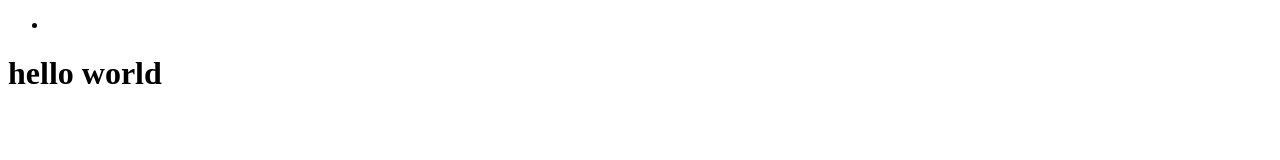
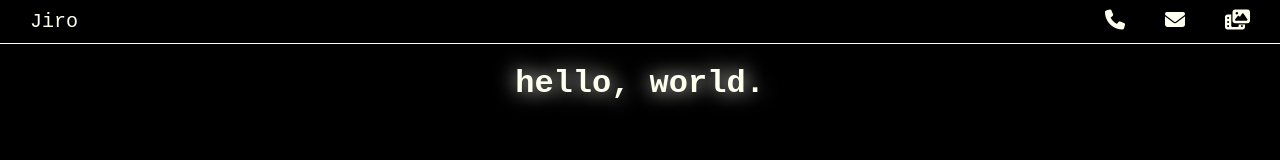
Before and after one commit to demuriffic/demuriffic.github.io, a plain HTML site: page index.html in a window 1280 px wide. Drawn offline with Linux system fonts and the light colour scheme.

Commit message:
Added styling and navbar

```diff
--- a/index.html
+++ b/index.html
@@ -3,17 +3,21 @@
 <head>
     <meta charset="UTF-8">
     <meta name="viewport" content="width=device-width, initial-scale=1.0">
-    <title>Document</title>
+    <title>Jiro's Website</title>
     <link rel="stylesheet" href="style.css">
+    <script src="https://kit.fontawesome.com/c9d39c1124.js" crossorigin="anonymous"></script>
+    <script src="index.js"></script>
 </head>
 <body>
-    <script src="index.js"></script>
-    <nav>
-        <ul>
-            <li></li>
+    <nav class="navbar">
+        <ul class="main-nav">
+            <li class="navlink" id="left"><a href="#home">Jiro</a></li>
+            <li class="navlink"><a href="#contact"><i class="fa-solid fa-phone"></i></a></li>
+            <li class="navlink"><a href="mailto:cjr.gfx@gmail.com"><i class="fa-solid fa-envelope"></i></a></li>
+            <li class="navlink"><a href="#stuff"><i class="fa-solid fa-photo-film"></i></a></li>
         </ul>
     </nav>
-    <h1 class="classname">hello world</h1>
-    <p id="idname"></p>
+</div>
+    <h1 class="hello">hello, world.</h1>
 </body>
 </html>
--- a/style.css
+++ b/style.css
@@ -0,0 +1,48 @@
+body {
+    padding: 0;
+    margin: 0;
+    background-color: black;
+    font-family: 'Courier New', Courier, monospace
+}
+
+.hello {
+    color: ivory;
+    text-align: center;
+    text-shadow: ivory 0 0 20px;
+}
+.main-nav {
+    background-color: black;
+    padding: 10px 10px;
+    margin: 0;
+    overflow: hidden;
+    display: flex;
+    border-bottom: ivory;
+}
+
+.navbar {
+    border-bottom: 1px solid ivory;
+}
+
+.navlink {
+    list-style-type: none;
+    text-decoration: none;
+}
+
+#left {
+    margin-right: auto;
+}
+
+.navlink > a {
+    text-decoration: none;
+    padding: 10px clamp(15px, 2.5vw, 20px);
+    text-align: center;
+    font-size: clamp(18px, 2.5vw, 20px);
+    color: ivory;
+    transition-duration: 250ms;
+}
+
+a:hover {
+    color: crimson;
+    text-shadow: crimson 0 0 12px;
+    transition-duration: 250ms;
+}
```
Also changed, not shown: 1 other file.
